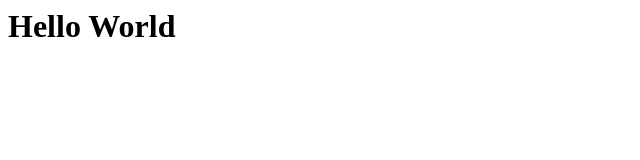
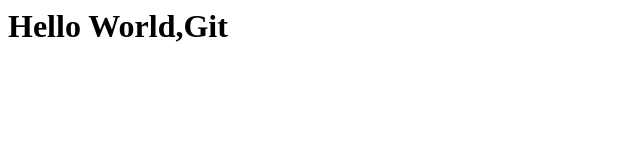
Before and after one commit to poemDead/git-demo, a plain HTML site: page index.html in a window 1280 px wide. Shown: the full height of the page, 0-640 px from the left. Drawn offline with Linux system fonts and the light colour scheme.

Commit message:
Update index.html

```diff
--- a/index.html
+++ b/index.html
@@ -1 +1 @@
-<h1>Hello World</h1>
+<h1>Hello World,Git </h1>
```
